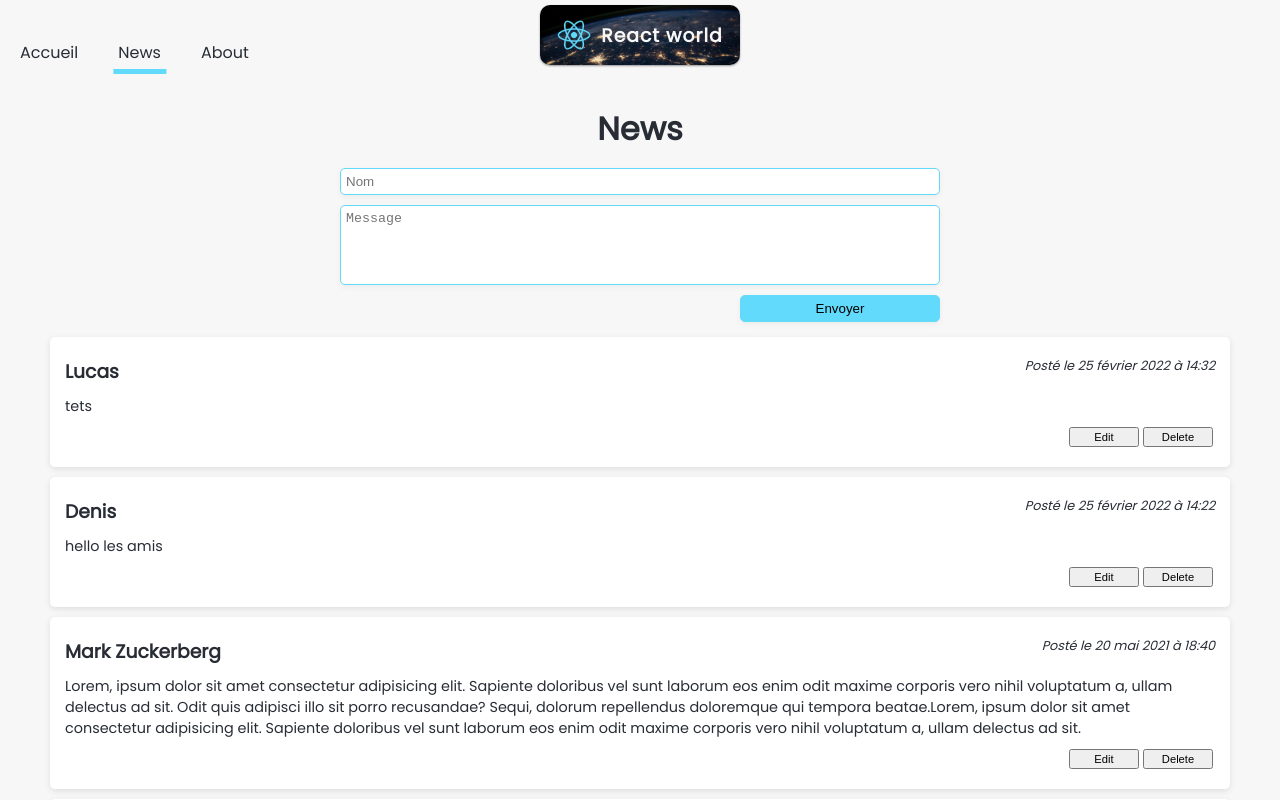
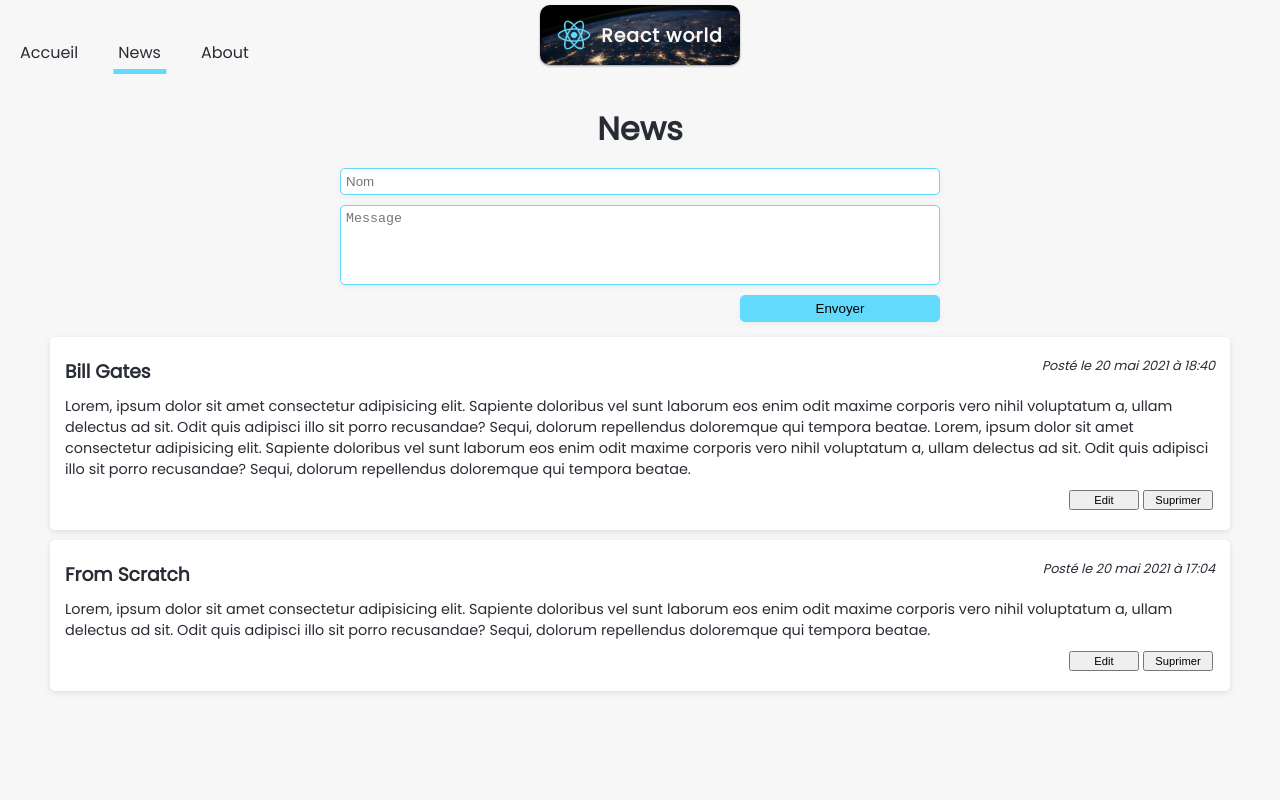
Before and after one commit to LucasTchitdjian/react-world, a React (Create React App) app: page /news in a window 1280 px wide. Shown: the top 800 px of the page. Built offline with nearby package versions, Linux system fonts and the light colour scheme; data requests are answered from the project's data file.

Commit message:
Delete-articles

```diff
--- a/src/assets/db.json
+++ b/src/assets/db.json
@@ -11,24 +11,6 @@
       "content": "Lorem, ipsum dolor sit amet consectetur adipisicing elit. Sapiente doloribus vel sunt laborum eos enim odit maxime corporis vero nihil voluptatum a, ullam delectus ad sit. Odit quis adipisci illo sit porro recusandae? Sequi, dolorum repellendus doloremque qui tempora beatae.\n\nLorem, ipsum dolor sit amet consectetur adipisicing elit. Sapiente doloribus vel sunt laborum eos enim odit maxime corporis vero nihil voluptatum a, ullam delectus ad sit. Odit quis adipisci illo sit porro recusandae? Sequi, dolorum repellendus doloremque qui tempora beatae.",
       "date": 1621536029778,
       "id": 2
-    },
-    {
-      "author": "Mark Zuckerberg",
-      "content": "Lorem, ipsum dolor sit amet consectetur adipisicing elit. Sapiente doloribus vel sunt laborum eos enim odit maxime corporis vero nihil voluptatum a, ullam delectus ad sit. Odit quis adipisci illo sit porro recusandae? Sequi, dolorum repellendus doloremque qui tempora beatae.Lorem, ipsum dolor sit amet consectetur adipisicing elit. Sapiente doloribus vel sunt laborum eos enim odit maxime corporis vero nihil voluptatum a, ullam delectus ad sit. ",
-      "date": 1621536056135,
-      "id": 3
-    },
-    {
-      "author": "Denis",
-      "content": "hello les amis",
-      "date": 1645798972340,
-      "id": 4
-    },
-    {
-      "author": "Lucas",
-      "content": "tets",
-      "date": 1645799525356,
-      "id": 5
     }
   ]
 }
--- a/src/components/Article.js
+++ b/src/components/Article.js
@@ -1,5 +1,6 @@
 import React, { useState } from 'react';
 import axios from 'axios';
+import DeleteArticle from './DeleteArticle';
 
 const Article = ({ article }) => {
   const [isEditing, setIsEditing] = useState(false);
@@ -49,7 +50,7 @@ const Article = ({ article }) => {
         ) : (
           <button onClick={() => setIsEditing(true)}>Edit</button>
         )}
-          <button>Delete</button>
+          <DeleteArticle id={article.id} />
         </div>
     </div>
   );
--- /dev/null
+++ b/src/components/DeleteArticle.js
@@ -0,0 +1,21 @@
+import React from 'react';
+import axios from 'axios';
+
+const DeleteArticle = ({id}) => {
+  const handleDelete = () => {
+    axios.delete('http://localhost:3003/articles/' + id);
+    window.location.reload();
+  };
+  return (
+      <button onClick={() => {
+        if (window.confirm('Voulez vous suprimer cet article ?')) {
+          handleDelete();
+        }
+      }}
+      >
+      Suprimer
+      </button>
+  );
+};
+
+export default DeleteArticle;
```
